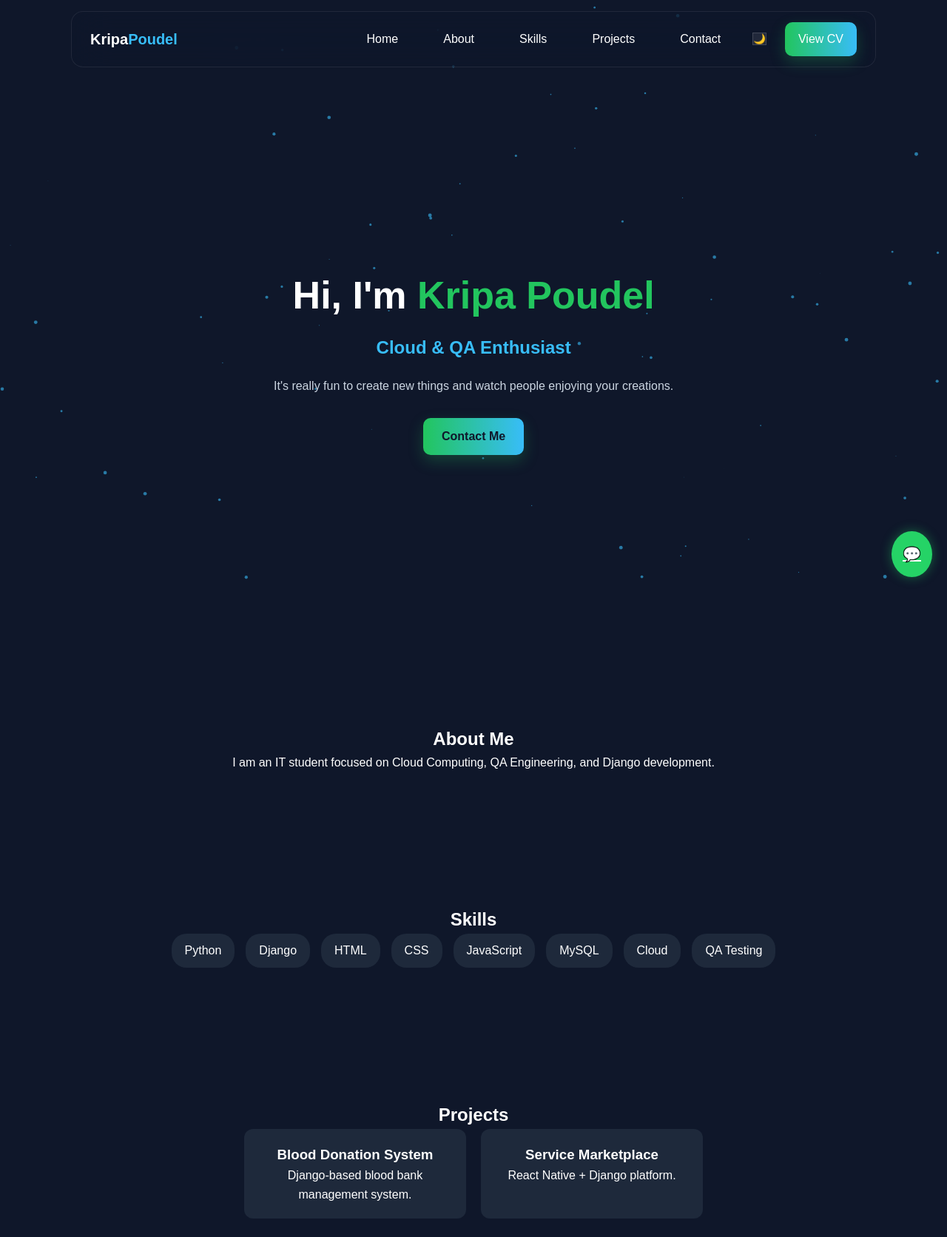
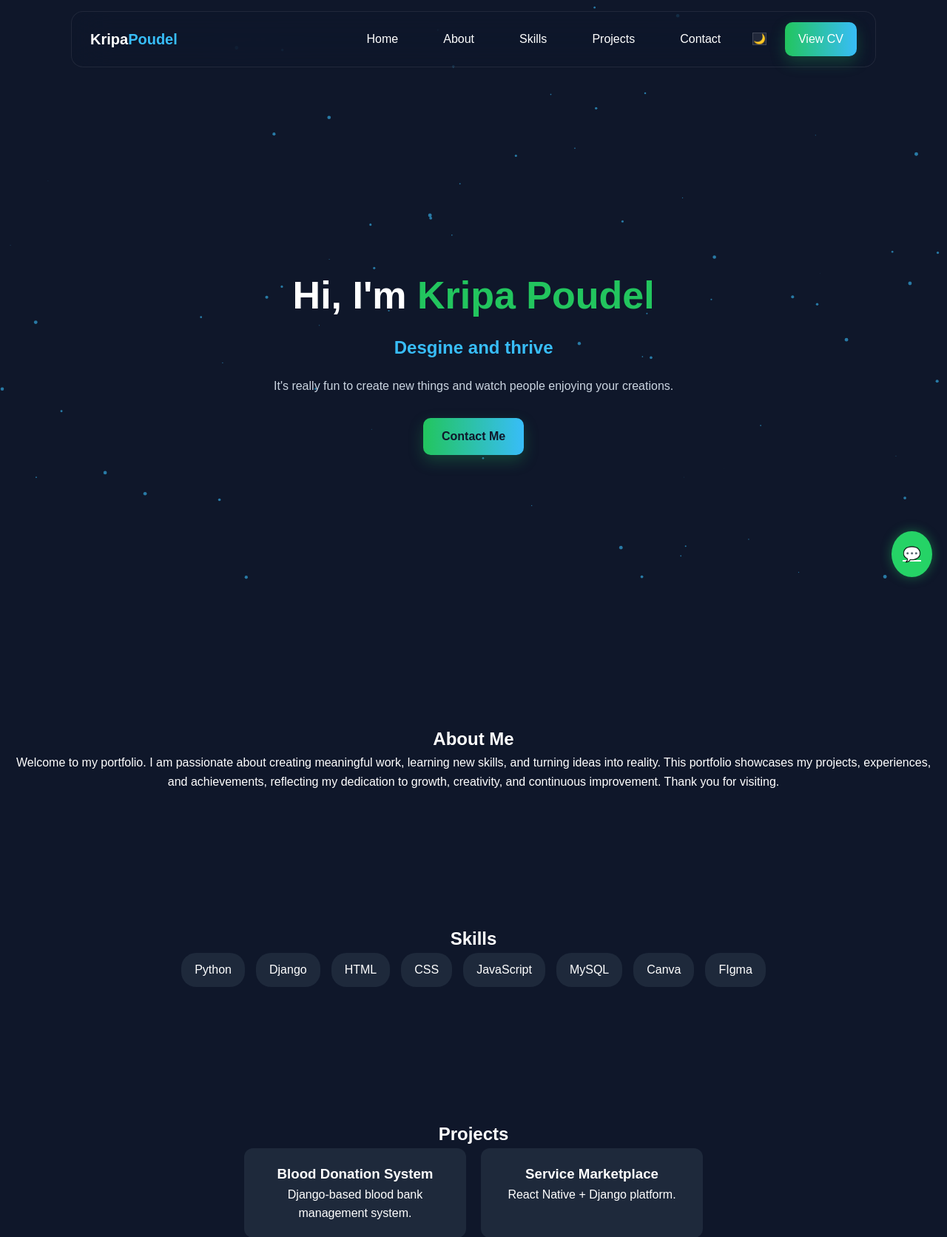
Before and after one commit to 363958/portfolio-, a Django app: page / in a window 1280 px wide. Shown: the top 1672 px of the page at 74% size. Run offline with Django 5.2, Linux system fonts and the light colour scheme.

Commit message:
full update

```diff
--- a/templates/home.html
+++ b/templates/home.html
@@ -13,7 +13,7 @@
         </h1>
 
         <h2 class="hero-subtitle">
-            Cloud & QA Enthusiast
+            Desgine and thrive
         </h2>
 
         <p class="hero-text">
@@ -34,8 +34,8 @@
     <h2>About Me</h2>
 
     <p>
-        I am an IT student focused on Cloud Computing,
-        QA Engineering, and Django development.
+        Welcome to my portfolio. I am passionate about creating meaningful work, learning new skills, and turning ideas into reality. This portfolio showcases my projects, experiences, and achievements, reflecting my dedication to growth, creativity, and continuous improvement.
+        Thank you for visiting.
     </p>
 
 </section>
@@ -53,8 +53,8 @@
         <span>CSS</span>
         <span>JavaScript</span>
         <span>MySQL</span>
-        <span>Cloud</span>
-        <span>QA Testing</span>
+        <span>Canva</span>
+        <span>FIgma</span>
 
     </div>
 
```
